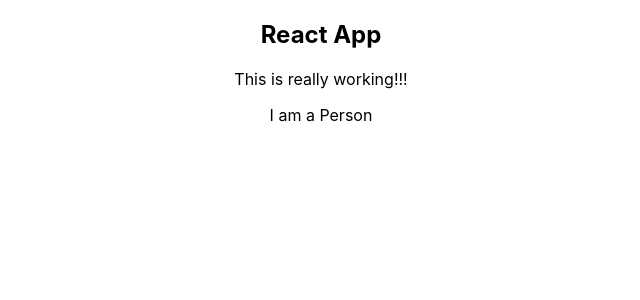
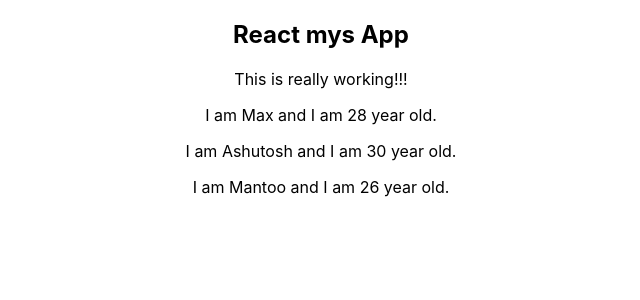
Before and after one commit to ashumantoo/react-complete-guide, a React (Create React App) app: page / in a window 1280 px wide. Shown: the top 300 px of the page, without its empty margins (319-959 px from the left). Built offline with nearby package versions, Linux system fonts and the light colour scheme.

Commit message:
displaying dynamic content using props

```diff
--- a/src/App.js
+++ b/src/App.js
@@ -5,9 +5,12 @@
 function App() {
   return (
     <div className="App">
-      <h2>React App</h2>
+      <h2>React mys App</h2>
       <p>This is really working!!!</p>
-      <Person />
+      <Person name="Max" age="28" />
+      <Person name="Ashutosh" age="30"> My Hobbies : Coding </Person>
+      <Person name="Mantoo" age="26" />
+
     </div>
 
     //without nesting
--- a/src/Person/Person.js
+++ b/src/Person/Person.js
@@ -1,7 +1,7 @@
 import React from 'react';
 
-const person = () => {
-    return <p>I am a Person</p>;
+const person = (props) => {
+return <p>I am {props.name} and I am {props.age} year old.</p>;
 }
 
 export default person;
```
